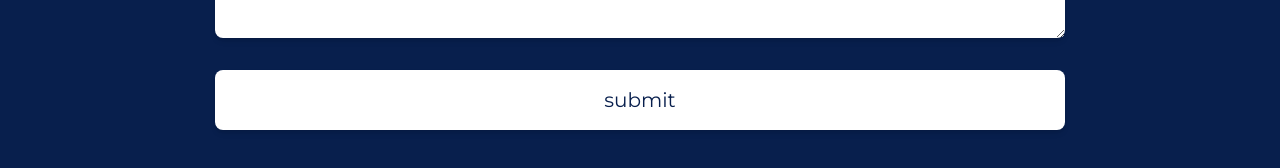
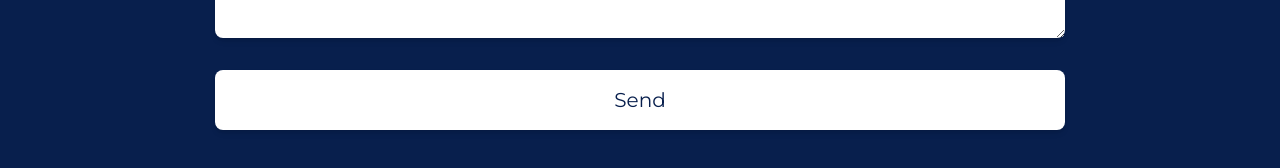
Before and after one commit to hrvlionME/Globalsoft-Hackathon-2024, a React (Vite) app in the folder visitar-web/: page / in a window 1280 px wide. Shown: the part 4480-4648 px from the top of the page. Built offline with nearby package versions, Linux system fonts and the light colour scheme.

Commit message:
fix: fix wrong localization key

```diff
--- a/visitar-web/src/components/ContactUs.tsx
+++ b/visitar-web/src/components/ContactUs.tsx
@@ -25,7 +25,7 @@ const ContactUs: React.FC = () => {
 
   return (
     <>
-      <section className="bg-pri flex flex-col justify-around sm:flex-row">
+      <section className="flex flex-col justify-around bg-pri sm:flex-row">
         <div className="mx-16 flex flex-col py-12 text-center sm:py-20 lg:mx-auto lg:py-32">
           <h6 className="font-title text-xl text-white md:text-2xl lg:text-5xl">
             {t("contact-us.title")}
@@ -48,9 +48,9 @@ const ContactUs: React.FC = () => {
             rows={6}
             onChange={e => setMessage(e.target.value)}></textarea>
           <button
-            className="text-md text-pri my-4 w-full rounded-lg bg-white px-2 py-3 shadow-md md:py-4 md:text-xl"
+            className="text-md my-4 w-full rounded-lg bg-white px-2 py-3 text-pri shadow-md md:py-4 md:text-xl"
             onClick={submitData}>
-            {t("submit")}
+            {t("send")}
           </button>
         </div>
       </section>
```
